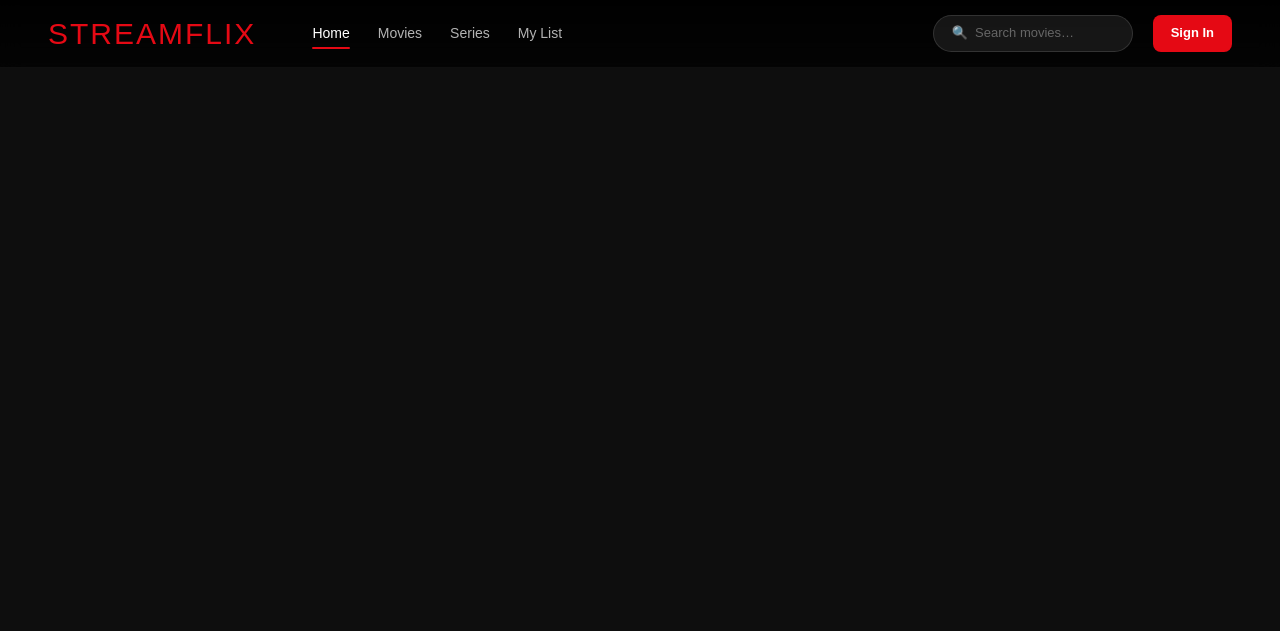
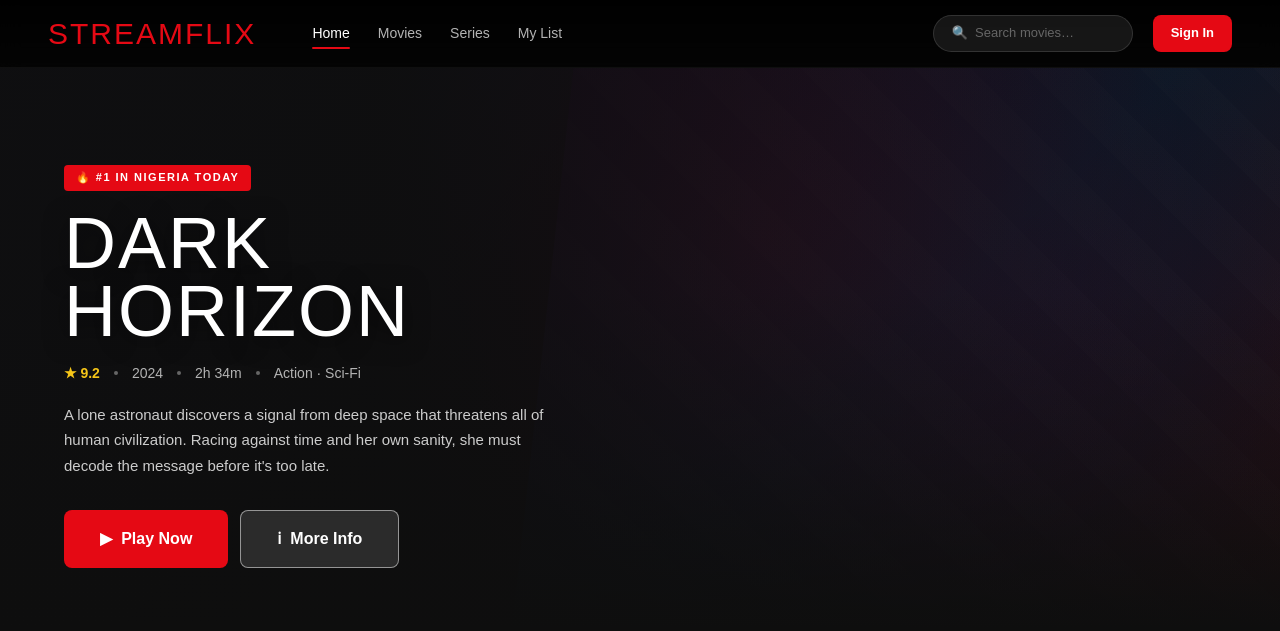
Before and after one commit to TEAM-II-JS-COMBINED/StreamFlix, a website: page index.html in a window 1280 px wide. Drawn offline with Linux system fonts and the light colour scheme.

Commit message:
feat/hero section

```diff
--- a/index.html
+++ b/index.html
@@ -320,5 +320,35 @@
     </div>
   </nav>
 
+   <!-- Hero -->
+  <section class="hero">
+    <div class="hero-poster">
+      <div class="hero-poster-art"></div>
+    </div>
+    <div class="hero-bg"></div>
+    <div class="hero-content">
+      <div class="hero-badge">🔥 #1 in Nigeria Today</div>
+      <h1 class="hero-title">DARK<br>HORIZON</h1>
+      <div class="hero-meta">
+        <span class="rating">★ 9.2</span>
+        <span class="dot"></span>
+        <span>2024</span>
+        <span class="dot"></span>
+        <span>2h 34m</span>
+        <span class="dot"></span>
+        <span>Action · Sci-Fi</span>
+      </div>
+      <p class="hero-desc">
+        A lone astronaut discovers a signal from deep space that threatens all of human civilization. Racing against time and her own sanity, she must decode the message before it's too late.
+      </p>
+      <div class="hero-actions">
+        <a href="login.html" class="btn btn-red btn-lg">▶&nbsp; Play Now</a>
+        <a href="movie-detail.html" class="btn btn-outline btn-lg">ℹ&nbsp; More Info</a>
+      </div>
+    </div>
+  </section>
+
+  <div class="spacer"></div>
+
 </body>
 </html>
```
